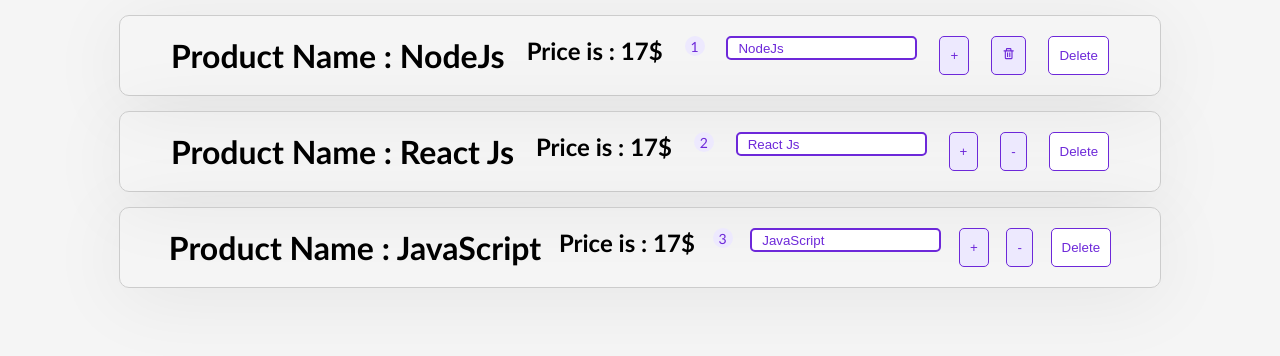
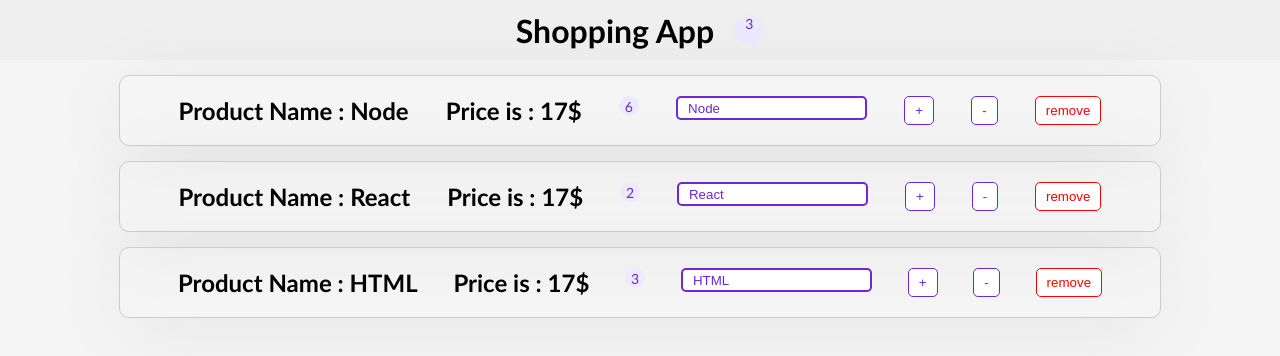
Before and after one commit to ManiRamezanpour/React-Learning, a React (Create React App) app: page / in a window 1280 px wide. Shown: the top 356 px of the page. Built offline with nearby package versions, Linux system fonts and the light colour scheme.

Commit message:
lifting State up , dynamic style

```diff
--- a/src/App.js
+++ b/src/App.js
@@ -1,14 +1,57 @@
 import React, { Component } from "react";
-import Product from "./Components/Product/Product";
 import ProductList from "./Components/List/ProductList";
-import styles from "./app.module.css"
+import styles from "./app.module.css";
+import Navbar from "./Components/Navbar/Navbar";
 
 class App extends Component {
-  state = {  }
+  state = {
+    products: [
+      { title: "Node", price: "17$", id: 1, quantity: 6 },
+      { title: "React", price: "17$", id: 2, quantity: 2 },
+      { title: "HTML", price: "17$", id: 3, quantity: 3 },
+    ],
+  };
+  removeHandler = (id) => {
+    console.log("clicked", id);
+    const filtredProduct = this.state.products.filter((p) => p.id !== id);
+    this.setState({ products: filtredProduct });
+  };
+  incrementHandlers = (id) => {
+    // this.state.products;
+    const products = [...this.state.products];
+    console.log(products);
+    const selectedItem = products.find((p) => p.id === id);
+    selectedItem.quantity++; // State Mutate
+    this.setState({ products: products });
+  };
+  DecrementHandlers = (id) => {
+    const products = [...this.state.products];
+    const selectedItem = products.find((p) => p.id === id);
+    if (selectedItem.quantity === 1) {
+      const filtredProduct = products.filter((p) => p.id !== id);
+      this.setState({ products: filtredProduct });
+    } else {
+      selectedItem.quantity--; // State Mutate
+      this.setState({ products: products });
+    }
+  };
+  inputHandler = (e, id) => {
+    const products = [...this.state.products];
+    const selectedItem = products.find((p) => p.id === id);
+    selectedItem.title = e.target.value;
+    this.setState({ products: products });
+  };
   render() {
     return (
       <div className={styles.container}>
-        <ProductList/>
+        <Navbar totalItem={this.state.products.filter((p) => p.quantity > 0).length} />
+        <ProductList
+          products={this.state.products}
+          onDelete={this.removeHandler}
+          onIncrement={this.incrementHandlers}
+          onDecrement={this.DecrementHandlers}
+          onChange={this.incrementHandlers}
+        />
       </div>
     );
   }
--- a/src/Components/List/ProductList.js
+++ b/src/Components/List/ProductList.js
@@ -1,66 +1,31 @@
 import React, { Component } from "react";
 import Product from "../Product/Product";
+class ProductList extends Component {
+  renderProduct = () => {
+    const { onDelete, onChange, onIncrement, onDecrement, products } =
+      this.props;
+    if (this.props.products.length === 0)
+      return <h1>there is no product in cart </h1>;
 
-class ProductList extends Component {
-  state = {
-    products: [
-      { title: "NodeJs", price: "17$", id: 1, quantity: 1 },
-      { title: "React Js", price: "17$", id: 2, quantity: 2 },
-      { title: "JavaScript", price: "17$", id: 3, quantity: 3 },
-    ],
-  };
-  removeHandler = (id) => {
-    console.log("clicked", id);
-    const filtredProduct = this.state.products.filter((p) => p.id !== id);
-    this.setState({ products: filtredProduct });
-  };
-  incrementHandlers = (id) => {
-    // this.state.products;
-    const products = [...this.state.products];
-    const selectedItem = products.find((p) => p.id === id);
-    selectedItem.quantity++; // State Mutate
-    this.setState({ products: products });
-  };
-  DecrementHandlers = (id) => {
-    const products = [...this.state.products];
-    const selectedItem = products.find((p) => p.id === id);
-    if (selectedItem.quantity === 1) {
-      const filtredProduct = products.filter((p) => p.id !== id);
-      this.setState({ products: filtredProduct });
-    } else {
-      selectedItem.quantity--; // State Mutate
-      this.setState({ products: products });
-    }
-  };
-  inputHandler = (e, id) => {
-    const products = [...this.state.products];
-    const selectedItem = products.find((p) => p.id === id);
-    selectedItem.title = e.target.value;
-    this.setState({ products: products });
-  };
-  renderProduct = () => {
-    if (this.state.products.length === 0)
-      return <h1>there is no product in cart </h1>;
-    return this.state.products.map((product, index) => {
+    return this.props.products.map((product, index) => {
       return (
         <Product
           className="box"
-          name={product.title}
-          price={product.price}
-          quantity={product.quantity}
+          product={product}
           key={index}
-          onDelete={() => this.removeHandler(product.id)}
-          onIncrement={() => this.incrementHandlers(product.id)}
-          onDecrement={() => this.DecrementHandlers(product.id)}
-          onChnage={(e) => this.inputHandler(e, product.id)}
+          onDelete={() => onDelete(product.id)}
+          onIncrement={() => onIncrement(product.id)}
+          onDecrement={() => onDecrement(product.id)}
+          onChnage={(e) => onChange(e, product.id)}
         />
       );
     });
   };
   render() {
+    const { products } = this.props;
     return (
       <div>
-        {!this.state.products.length && <h1>GO to shopping</h1>}
+        {!products.length && <h1>GO to shopping</h1>}
         {this.renderProduct()}
       </div>
     );
--- /dev/null
+++ b/src/Components/Navbar/Navbar.js
@@ -0,0 +1,11 @@
+import styles from "./Navbar.module.css";
+const Navbar = (props) => {
+  return (
+    <header className={styles.navBar}>
+      <h1>Shopping App</h1>
+      <span>{props.totalItem}</span>
+    </header>
+  );
+};
+
+export default Navbar;
--- /dev/null
+++ b/src/Components/Navbar/Navbar.module.css
@@ -0,0 +1,23 @@
+.navBar {
+  width: 100%;
+  background-color: #efefef;
+  height: 60px;
+  text-align: center;
+  display: flex;
+  justify-content: center;
+  align-items: center;
+}
+.navBar h2 {
+  font-size: 16px;
+  color: #444;
+}
+.navBar span {
+  display: inline-block;
+  width: 30px;
+  height: 30px;
+  background-color: #ede9fe;
+  color: #6d28d9;
+  margin-left: 20px;
+  border-radius: 50%;
+  font-size: 14px;
+}
--- a/src/Components/Product/Product.js
+++ b/src/Components/Product/Product.js
@@ -2,32 +2,37 @@
 import styles from "./Product.module.css";
 import { BiTrash } from "react-icons/bi";
 
-const Product = (props) => {
+const Product = ({onChnage,onDecrement,onIncrement,onDelete,product}) => {
   return (
     <div className={styles.Product}>
-      <h1>Product Name : {props.name}</h1>
-      <h2>Price is : {props.price}</h2>
-      <span className={styles.value}>{props.quantity}</span>
+      <h2>Product Name : {product.title}</h2>
+      <h2>Price is : {product.price}</h2>
+      <span className={styles.value}>{product.quantity}</span>
       <input
         type="text"
-        onChange={props.onChnage}
+        onChange={onChnage}
         className={styles.input}
-        value={props.name}
+        value={product.title}
       />
       <button
         className={`${styles.button} ${styles.incbtn}`}
-        onClick={props.onIncrement}
+        onClick={onIncrement}
       >
         +
       </button>
       <button
-        className={`${styles.button} ${styles.incbtn}`}
-        onClick={props.onDecrement}
+        className={`${styles.button} ${
+        product.quantity === 1 ? styles.remove : null
+        }`}
+        onClick={onDecrement}
       >
-        {props.quantity > 1 ? "-" : <BiTrash /> }
+        {product.quantity > 1 ? "-" : <BiTrash />}
       </button>
-      <button onClick={props.onDelete} className={styles.button}>
-        Delete
+      <button
+        onClick={onDelete}
+        className={`${styles.button} ${styles.remove}`}
+      >
+        remove
       </button>
     </div>
   );
--- a/src/Components/Product/Product.module.css
+++ b/src/Components/Product/Product.module.css
@@ -16,10 +16,6 @@
   outline: none;
   padding: 5px 10px;
   cursor: pointer;
-}
-
-.incbtn {
-  background-color: #ede9fe;
 }
 .value {
   display: inline-block;
@@ -46,3 +42,7 @@
 .input:focus{
   outline: 1px solid #6d28d9;
 }
+.remove{
+  color: red;
+  border: 1px solid red;
+}
```
